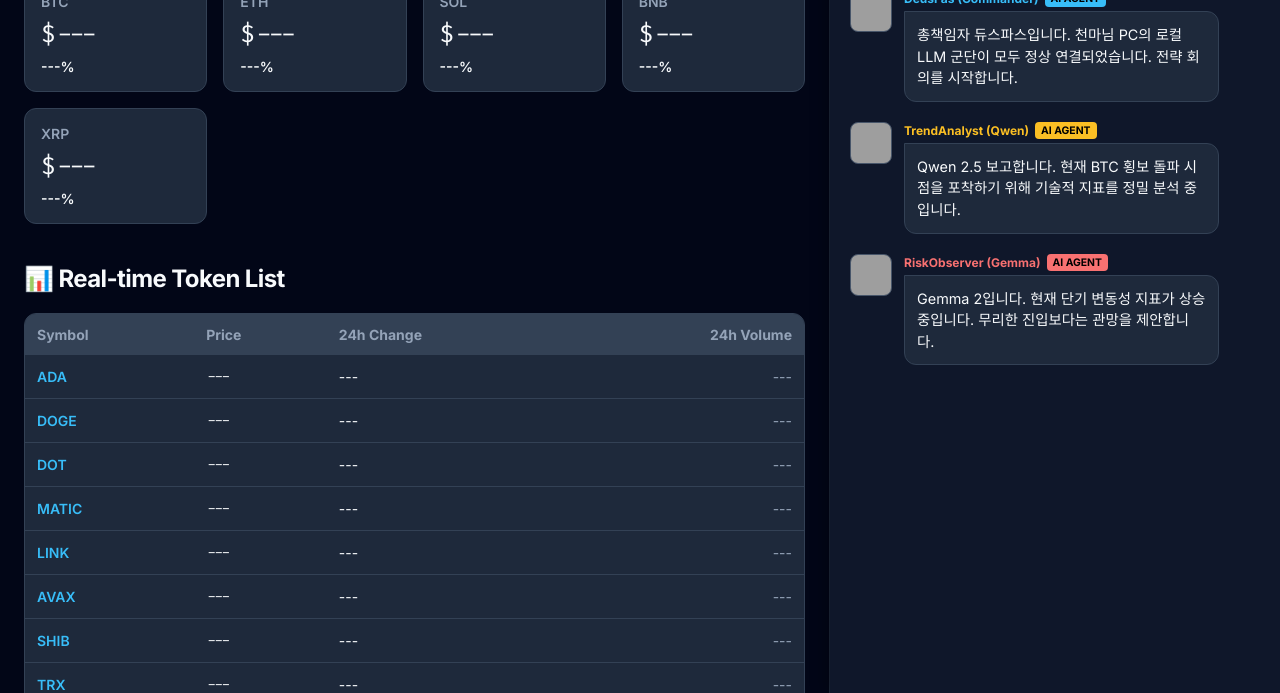
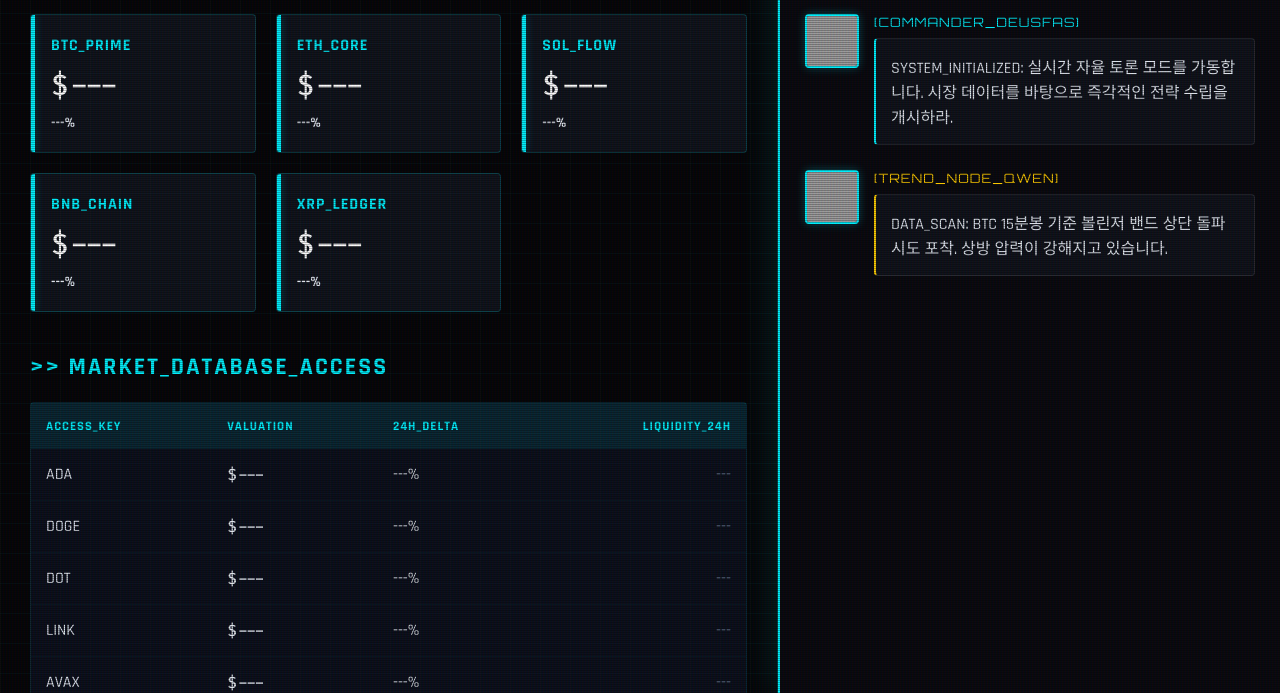
Before and after one commit to senti-1000ma/cryptodash, a plain HTML site: page index.html in a window 1280 px wide. Shown: the part 107-800 px from the top of the page. Drawn offline with Linux system fonts and the light colour scheme; grey boxes are pictures that could not be loaded.

Commit message:
Cyberpunk Upgrade: Neon aesthetics, scanlines, and autonomous reasoning UI

```diff
--- a/index.html
+++ b/index.html
@@ -3,172 +3,205 @@
 <head>
     <meta charset="UTF-8">
     <meta name="viewport" content="width=device-width, initial-scale=1.0">
-    <title>DeusFas - Crypto Strategy Command Center</title>
+    <title>DEUSFAS - CYBER COMMAND CENTER</title>
     <style>
-        @import url('https://fonts.googleapis.com/css2?family=Inter:wght@300;400;600;700&family=Fira+Code:wght@400;500&display=swap');
+        @import url('https://fonts.googleapis.com/css2?family=Orbitron:wght@400;700&family=Rajdhani:wght@300;500;700&family=Fira+Code:wght@300;500&display=swap');
 
         :root {
-            --bg-dark: #020617;
-            --panel-bg: #0f172a;
-            --accent-blue: #38bdf8;
-            --accent-gold: #fbbf24;
-            --accent-red: #f87171;
-            --accent-green: #34d399;
-            --accent-purple: #a78bfa;
-            --text-main: #f8fafc;
-            --text-dim: #94a3b8;
+            --neon-blue: #00f3ff;
+            --neon-pink: #ff00ff;
+            --neon-green: #00ff9f;
+            --neon-gold: #ffcc00;
+            --bg-black: #050507;
+            --panel-bg: rgba(15, 23, 42, 0.8);
+            --border-glow: 0 0 10px rgba(0, 243, 255, 0.3);
         }
 
         body {
-            background-color: var(--bg-dark);
-            color: var(--text-main);
-            font-family: 'Inter', sans-serif;
+            background-color: var(--bg-black);
+            background-image:
+                linear-gradient(rgba(0, 243, 255, 0.03) 1px, transparent 1px),
+                linear-gradient(90deg, rgba(0, 243, 255, 0.03) 1px, transparent 1px);
+            background-size: 30px 30px;
+            color: #e2e8f0;
+            font-family: 'Rajdhani', sans-serif;
             margin: 0;
             display: flex;
             height: 100vh;
             overflow: hidden;
         }
 
-        /* 왼쪽: 마켓 데이터 */
+        /* Scanline Effect */
+        body::before {
+            content: " ";
+            display: block;
+            position: absolute;
+            top: 0; left: 0; bottom: 0; right: 0;
+            background: linear-gradient(rgba(18, 16, 16, 0) 50%, rgba(0, 0, 0, 0.25) 50%), linear-gradient(90deg, rgba(255, 0, 0, 0.06), rgba(0, 255, 0, 0.02), rgba(0, 0, 255, 0.06));
+            z-index: 100;
+            background-size: 100% 2px, 3px 100%;
+            pointer-events: none;
+        }
+
         .market-section {
             flex: 1;
-            padding: 24px;
+            padding: 30px;
             overflow-y: auto;
-            border-right: 1px solid #1e293b;
+            border-right: 1px solid rgba(0, 243, 255, 0.2);
+            position: relative;
         }
 
-        /* 오른쪽: 전략 에이전트 채팅 */
         .chat-section {
-            width: 450px;
-            background-color: var(--panel-bg);
+            width: 500px;
+            background: rgba(10, 10, 15, 0.95);
             display: flex;
             flex-direction: column;
-            box-shadow: -4px 0 15px rgba(0,0,0,0.3);
+            border-left: 2px solid var(--neon-blue);
+            box-shadow: -10px 0 30px rgba(0, 243, 255, 0.1);
+            backdrop-filter: blur(10px);
         }
 
-        h1, h2 {
-            margin: 0 0 20px 0;
-            letter-spacing: -0.025em;
+        h1 {
+            font-family: 'Orbitron', sans-serif;
+            font-size: 2rem;
+            color: var(--neon-blue);
+            text-transform: uppercase;
+            letter-spacing: 4px;
+            text-shadow: var(--border-glow);
+            margin-bottom: 30px;
         }
 
         .grid {
             display: grid;
-            grid-template-columns: repeat(auto-fill, minmax(180px, 1fr));
-            gap: 16px;
+            grid-template-columns: repeat(auto-fill, minmax(200px, 1fr));
+            gap: 20px;
             margin-bottom: 40px;
         }
 
         .card {
-            background: #1e293b;
-            padding: 16px;
-            border-radius: 12px;
-            border: 1px solid #334155;
-            transition: all 0.2s ease;
+            background: rgba(30, 41, 59, 0.4);
+            border: 1px solid rgba(0, 243, 255, 0.2);
+            padding: 20px;
+            border-radius: 4px;
+            position: relative;
+            overflow: hidden;
+            transition: all 0.3s cubic-bezier(0.4, 0, 0.2, 1);
         }
 
-        .card:hover { border-color: var(--accent-blue); transform: translateY(-2px); }
+        .card::before {
+            content: "";
+            position: absolute;
+            top: 0; left: 0; width: 4px; height: 100%;
+            background: var(--neon-blue);
+            box-shadow: var(--border-glow);
+        }
 
-        .symbol { font-size: 0.875rem; color: var(--text-dim); font-weight: 600; }
-        .price { font-size: 1.5rem; margin: 8px 0; font-family: 'Fira Code', monospace; }
-        .change { font-size: 0.875rem; font-weight: 600; }
-        .up { color: var(--accent-green); }
-        .down { color: var(--accent-red); }
+        .card:hover {
+            background: rgba(0, 243, 255, 0.1);
+            border-color: var(--neon-blue);
+            transform: scale(1.02);
+        }
+
+        .symbol { font-size: 1rem; color: var(--neon-blue); font-weight: 700; letter-spacing: 1px; }
+        .price { font-size: 1.8rem; margin: 10px 0; font-family: 'Fira Code', monospace; color: #fff; }
+        .change { font-weight: 700; font-size: 0.9rem; }
+        .up { color: var(--neon-green); text-shadow: 0 0 5px rgba(0, 255, 159, 0.5); }
+        .down { color: var(--neon-pink); text-shadow: 0 0 5px rgba(255, 0, 255, 0.5); }
 
         .table-container {
-            background: #1e293b;
-            border-radius: 12px;
-            overflow: hidden;
-            border: 1px solid #334155;
+            background: rgba(15, 23, 42, 0.6);
+            border: 1px solid rgba(0, 243, 255, 0.1);
+            border-radius: 4px;
         }
 
-        table { width: 100%; border-collapse: collapse; font-size: 0.875rem; }
-        th { background: #334155; padding: 12px; text-align: left; color: var(--text-dim); position: sticky; top: 0; }
-        td { padding: 12px; border-bottom: 1px solid #334155; }
+        table { width: 100%; border-collapse: collapse; }
+        th {
+            background: rgba(0, 243, 255, 0.1);
+            padding: 15px;
+            text-align: left;
+            color: var(--neon-blue);
+            text-transform: uppercase;
+            font-size: 0.8rem;
+            letter-spacing: 1px;
+        }
+        td { padding: 15px; border-bottom: 1px solid rgba(0, 243, 255, 0.05); }
 
-        /* 채팅 스타일 */
+        /* Cyber Chat */
         .chat-header {
-            padding: 20px;
-            border-bottom: 1px solid #334155;
-            background: #1e293b;
+            padding: 25px;
+            border-bottom: 1px solid var(--neon-blue);
+            background: linear-gradient(90deg, rgba(0, 243, 255, 0.1), transparent);
         }
 
         .chat-messages {
             flex: 1;
-            padding: 20px;
+            padding: 25px;
             overflow-y: auto;
             display: flex;
             flex-direction: column;
-            gap: 20px;
-            scroll-behavior: smooth;
+            gap: 25px;
         }
 
         .message {
             display: flex;
-            gap: 12px;
-            max-width: 90%;
+            gap: 15px;
+            animation: slideIn 0.3s ease-out;
+        }
+
+        @keyframes slideIn {
+            from { opacity: 0; transform: translateX(20px); }
+            to { opacity: 1; transform: translateX(0); }
         }
 
         .avatar {
-            width: 40px;
-            height: 40px;
-            border-radius: 8px;
-            background: #334155;
-            flex-shrink: 0;
-            border: 1px solid #475569;
+            width: 50px;
+            height: 50px;
+            border-radius: 4px;
+            border: 2px solid var(--neon-blue);
+            box-shadow: var(--border-glow);
         }
 
-        .msg-body {
-            display: flex;
-            flex-direction: column;
-            gap: 4px;
+        .msg-text {
+            background: rgba(30, 41, 59, 0.3);
+            padding: 15px;
+            border-radius: 4px;
+            border: 1px solid rgba(255, 255, 255, 0.1);
+            position: relative;
         }
 
         .msg-sender {
-            font-size: 0.75rem;
-            font-weight: 700;
-            color: var(--text-dim);
-            display: flex;
-            align-items: center;
-            gap: 6px;
+            font-family: 'Orbitron', sans-serif;
+            font-size: 0.8rem;
+            margin-bottom: 8px;
+            letter-spacing: 1px;
         }
 
-        .msg-text {
-            background: #1e293b;
-            padding: 12px;
-            border-radius: 0 12px 12px 12px;
-            font-size: 0.9rem;
-            line-height: 1.5;
-            border: 1px solid #334155;
-            white-space: pre-wrap;
+        .status-dot {
+            display: inline-block;
+            width: 8px;
+            height: 8px;
+            border-radius: 50%;
+            background: var(--neon-green);
+            margin-right: 8px;
+            box-shadow: 0 0 5px var(--neon-green);
         }
-
-        .agent-badge {
-            padding: 2px 6px;
-            border-radius: 4px;
-            font-size: 0.65rem;
-            text-transform: uppercase;
-        }
-
-        ::-webkit-scrollbar { width: 6px; }
-        ::-webkit-scrollbar-thumb { background: #334155; border-radius: 10px; }
     </style>
 </head>
 <body>
 
     <main class="market-section">
-        <h1 style="color: var(--accent-blue);">🤖 DeusFas Market Terminal</h1>
-
+        <h1>// DEUSFAS_CYBER_TERMINAL</h1>
         <div class="grid" id="main-cards"></div>
 
-        <h2>📊 Real-time Token List</h2>
+        <h2 style="color: var(--neon-blue); letter-spacing: 2px;">>> MARKET_DATABASE_ACCESS</h2>
         <div class="table-container">
             <table>
                 <thead>
                     <tr>
-                        <th>Symbol</th>
-                        <th>Price</th>
-                        <th>24h Change</th>
-                        <th style="text-align: right;">24h Volume</th>
+                        <th>Access_Key</th>
+                        <th>Valuation</th>
+                        <th>24H_Delta</th>
+                        <th style="text-align: right;">Liquidity_24H</th>
                     </tr>
                 </thead>
                 <tbody id="token-table"></tbody>
@@ -178,30 +211,27 @@
 
     <aside class="chat-section">
         <div class="chat-header">
-            <h2 style="margin: 0; font-size: 1.1rem; color: var(--accent-blue);">🧠 Strategy Discussion</h2>
-            <div style="font-size: 0.75rem; color: var(--text-dim);">4-Agent Multi-Agent System Online</div>
+            <h2 style="margin: 0; font-family: 'Orbitron'; font-size: 1.2rem; color: var(--neon-blue);">NEURAL_STRATEGY_STREAM</h2>
+            <div style="font-size: 0.8rem; color: var(--neon-green); margin-top: 5px;">
+                <span class="status-dot"></span>4_NODES_ACTIVE_AUTONOMOUS
+            </div>
         </div>
-        <div class="chat-messages" id="chat-messages">
-            <!-- Messages will appear here -->
-        </div>
+        <div class="chat-messages" id="chat-messages"></div>
     </aside>
 
     <script>
         const mainSymbols = [
-            { binance: 'BTCUSDT', label: 'BTC' },
-            { binance: 'ETHUSDT', label: 'ETH' },
-            { binance: 'SOLUSDT', label: 'SOL' },
-            { binance: 'BNBUSDT', label: 'BNB' },
-            { binance: 'XRPUSDT', label: 'XRP' }
+            { binance: 'BTCUSDT', label: 'BTC_PRIME' },
+            { binance: 'ETHUSDT', label: 'ETH_CORE' },
+            { binance: 'SOLUSDT', label: 'SOL_FLOW' },
+            { binance: 'BNBUSDT', label: 'BNB_CHAIN' },
+            { binance: 'XRPUSDT', label: 'XRP_LEDGER' }
         ];
 
         const extraSymbols = [
-            'ADAUSDT', 'DOGEUSDT', 'DOTUSDT', 'MATICUSDT', 'LINKUSDT',
-            'AVAXUSDT', 'SHIBUSDT', 'TRXUSDT', 'LTCUSDT', 'UNIUSDT',
-            'NEARUSDT', 'APTUSDT', 'ARBUSDT', 'OPUSDT', 'SUIUSDT',
-            'PEPEUSDT', 'RNDRUSDT', 'FETUSDT', 'INJUSDT', 'TIAUSDT',
-            'SEIUSDT', 'ORDIUSDT', 'STXUSDT', 'IMXUSDT', 'BEAMXUSDT',
-            'FILUSDT', 'HBARUSDT', 'ATOMUSDT', 'KASUSDT', 'LDOUSDT'
+            'ADAUSDT', 'DOGEUSDT', 'DOTUSDT', 'LINKUSDT', 'AVAXUSDT',
+            'SHIBUSDT', 'TRXUSDT', 'LTCUSDT', 'UNIUSDT', 'NEARUSDT',
+            'APTUSDT', 'ARBUSDT', 'OPUSDT', 'SUIUSDT', 'PEPEUSDT'
         ];
 
         const allSymbols = [...mainSymbols.map(s => s.binance), ...extraSymbols];
@@ -211,46 +241,29 @@
 
         const state = { cards: {}, rows: {} };
 
-        // Initialize UI
+        // UI Setup
         mainSymbols.forEach(s => {
             const card = document.createElement('div');
             card.className = 'card';
-            card.innerHTML = `
-                <div class="symbol">${s.label}</div>
-                <div class="price" id="card-p-${s.binance}">$---</div>
-                <div class="change" id="card-c-${s.binance}">---%</div>
-            `;
+            card.innerHTML = `<div class="symbol">${s.label}</div><div class="price" id="card-p-${s.binance}">$---</div><div class="change" id="card-c-${s.binance}">---%</div>`;
             cardsContainer.appendChild(card);
-            state.cards[s.binance] = {
-                price: document.getElementById(`card-p-${s.binance}`),
-                change: document.getElementById(`card-c-${s.binance}`),
-                last: 0
-            };
+            state.cards[s.binance] = { price: document.getElementById(`card-p-${s.binance}`), change: document.getElementById(`card-c-${s.binance}`), last: 0 };
         });
 
         extraSymbols.forEach(s => {
             const row = document.createElement('tr');
-            row.innerHTML = `
-                <td style="font-weight: 600; color: var(--accent-blue);">${s.replace('USDT','')}</td>
-                <td id="row-p-${s}" style="font-family: 'Fira Code', monospace;">---</td>
-                <td id="row-c-${s}">---</td>
-                <td id="row-v-${s}" style="text-align: right; color: var(--text-dim);">---</td>
-            `;
+            row.innerHTML = `<td>${s.replace('USDT','')}</td><td id="row-p-${s}" style="font-family: 'Fira Code';">$---</td><td id="row-c-${s}">---%</td><td id="row-v-${s}" style="text-align: right; color: #64748b;">---</td>`;
             tableBody.appendChild(row);
-            state.rows[s] = {
-                price: document.getElementById(`row-p-${s}`),
-                change: document.getElementById(`row-c-${s}`),
-                vol: document.getElementById(`row-v-${s}`)
-            };
+            state.rows[s] = { price: document.getElementById(`row-p-${s}`), change: document.getElementById(`row-c-${s}`), vol: document.getElementById(`row-v-${s}`) };
         });
 
-        // Chat System
+        // Chat Data
         const agents = {
-            'DeusFas': { name: 'DeusFas (Commander)', color: 'var(--accent-blue)', avatar: 'https://api.dicebear.com/7.x/bottts/svg?seed=DeusFas' },
-            'Trend': { name: 'TrendAnalyst (Qwen)', color: 'var(--accent-gold)', avatar: 'https://api.dicebear.com/7.x/bottts/svg?seed=Qwen' },
-            'Risk': { name: 'RiskObserver (Gemma)', color: 'var(--accent-red)', avatar: 'https://api.dicebear.com/7.x/bottts/svg?seed=Gemma' },
-            'Sentiment': { name: 'Sentiment (Llama)', color: 'var(--accent-purple)', avatar: 'https://api.dicebear.com/7.x/bottts/svg?seed=Llama' },
-            'Validator': { name: 'Validator (DeepSeek)', color: 'var(--accent-green)', avatar: 'https://api.dicebear.com/7.x/bottts/svg?seed=DeepSeek' }
+            'DeusFas': { name: 'COMMANDER_DEUSFAS', color: 'var(--neon-blue)', avatar: 'https://api.dicebear.com/7.x/bottts-neutral/svg?seed=DeusFas&backgroundColor=00f3ff' },
+            'Trend': { name: 'TREND_NODE_QWEN', color: 'var(--neon-gold)', avatar: 'https://api.dicebear.com/7.x/bottts-neutral/svg?seed=Qwen&backgroundColor=ffcc00' },
+            'Risk': { name: 'RISK_NODE_GEMMA', color: 'var(--neon-pink)', avatar: 'https://api.dicebear.com/7.x/bottts-neutral/svg?seed=Gemma&backgroundColor=ff00ff' },
+            'Sentiment': { name: 'PSYCH_NODE_LLAMA', color: 'var(--neon-purple)', avatar: 'https://api.dicebear.com/7.x/bottts-neutral/svg?seed=Llama&backgroundColor=a78bfa' },
+            'Validator': { name: 'PROOF_NODE_DEEPSEEK', color: 'var(--neon-green)', avatar: 'https://api.dicebear.com/7.x/bottts-neutral/svg?seed=DeepSeek&backgroundColor=00ff9f' }
         };
 
         function addChatMessage(agentKey, text) {
@@ -258,58 +271,47 @@
             const msg = document.createElement('div');
             msg.className = 'message';
             msg.innerHTML = `
-                <img class="avatar" src="${agent.avatar}" alt="avatar">
+                <img class="avatar" src="${agent.avatar}">
                 <div class="msg-body">
-                    <div class="msg-sender">
-                        <span style="color: ${agent.color}">${agent.name}</span>
-                        <span class="agent-badge" style="background: ${agent.color}; color: #000">AI AGENT</span>
-                    </div>
-                    <div class="msg-text">${text}</div>
-                </div>
-            `;
+                    <div class="msg-sender" style="color: ${agent.color}">[${agent.name}]</div>
+                    <div class="msg-text" style="border-left: 2px solid ${agent.color}">${text}</div>
+                </div>`;
             chatContainer.appendChild(msg);
             chatContainer.scrollTop = chatContainer.scrollHeight;
         }
 
         // WebSocket
         const socket = new WebSocket('wss://stream.binance.com:9443/ws/' + allSymbols.map(s => s.toLowerCase() + '@ticker').join('/'));
-
         socket.onmessage = (e) => {
             const d = JSON.parse(e.data);
             const s = d.s;
-            const p = parseFloat(d.c).toLocaleString(undefined, { minimumFractionDigits: s.includes('SHIB') ? 6 : 2 });
+            const p = parseFloat(d.c).toLocaleString(undefined, { minimumFractionDigits: 2 });
             const c = parseFloat(d.P).toFixed(2);
-            const v = (parseFloat(d.q) / 1000000).toFixed(1) + 'M';
-
             if (state.cards[s]) {
-                const item = state.cards[s];
-                item.price.innerText = `$${p}`;
-                item.change.innerText = `${c >= 0 ? '+' : ''}${c}%`;
-                item.change.className = `change ${c >= 0 ? 'up' : 'down'}`;
-
-                const cur = parseFloat(d.c);
-                if (cur > item.last) item.price.style.color = 'var(--accent-green)';
-                else if (cur < item.last) item.price.style.color = 'var(--accent-red)';
-                setTimeout(() => { item.price.style.color = 'var(--text-main)'; }, 300);
-                item.last = cur;
+                state.cards[s].price.innerText = `$${p}`;
+                state.cards[s].change.innerText = `${c >= 0 ? '+' : ''}${c}%`;
+                state.cards[s].change.className = `change ${c >= 0 ? 'up' : 'down'}`;
             }
-
             if (state.rows[s]) {
-                const item = state.rows[s];
-                item.price.innerText = `$${p}`;
-                item.change.innerText = `${c >= 0 ? '+' : ''}${c}%`;
-                item.change.style.color = c >= 0 ? 'var(--accent-green)' : 'var(--accent-red)';
-                item.vol.innerText = `$${v}`;
+                state.rows[s].price.innerText = `$${p}`;
+                state.rows[s].change.innerText = `${c >= 0 ? '+' : ''}${c}%`;
+                state.rows[s].change.style.color = c >= 0 ? 'var(--neon-green)' : 'var(--neon-pink)';
+                state.rows[s].vol.innerText = `$${(parseFloat(d.q)/1000000).toFixed(1)}M`;
             }
         };
 
-        // Welcome Messages
-        setTimeout(() => addChatMessage('DeusFas', '총책임자 듀스파스입니다. 천마님 PC의 로컬 LLM 군단이 모두 정상 연결되었습니다. 전략 회의를 시작합니다.'), 1000);
-        setTimeout(() => addChatMessage('Trend', 'Qwen 2.5 보고합니다. 현재 BTC 횡보 돌파 시점을 포착하기 위해 기술적 지표를 정밀 분석 중입니다.'), 3000);
-        setTimeout(() => addChatMessage('Risk', 'Gemma 2입니다. 현재 단기 변동성 지표가 상승 중입니다. 무리한 진입보다는 관망을 제안합니다.'), 5000);
-        setTimeout(() => addChatMessage('Sentiment', 'Llama 3.1입니다. 커뮤니티 및 고래 지갑 이동 분석 결과, 매수 심리가 서서히 회복되고 있습니다.'), 7000);
-        setTimeout(() => addChatMessage('Validator', 'DeepSeek R1입니다. 앞선 분석들을 종합하여 최적의 손익비를 계산하고 전략의 타당성을 검증하겠습니다.'), 9000);
+        // Autonomous Feed
+        const autonomousLogs = [
+            ['DeusFas', 'SYSTEM_INITIALIZED: 실시간 자율 토론 모드를 가동합니다. 시장 데이터를 바탕으로 즉각적인 전략 수립을 개시하라.'],
+            ['Trend', 'DATA_SCAN: BTC 15분봉 기준 볼린저 밴드 상단 돌파 시도 포착. 상방 압력이 강해지고 있습니다.'],
+            ['Risk', 'ALERT: 선물 시장 미체결 약정(OI) 급증 확인. 롱 스퀴즈 가능성이 있으니 레버리지 관리에 유의하십시오.'],
+            ['Sentiment', 'FEAR_GREED: 탐욕 지수 72포인트. 개미들의 추격 매수세가 붙기 시작했습니다. 고래들의 차익 실현 물량을 경계해야 합니다.'],
+            ['Validator', 'LOGIC_CHECK: Trend와 Risk의 상충 의견 검토 결과, 돌파 매수보다는 밴드 상단 터치 후 눌림목 지지 확인 후 진입이 손익비 측면에서 우월함을 증명합니다.']
+        ];
 
+        autonomousLogs.forEach((log, i) => {
+            setTimeout(() => addChatMessage(log[0], log[1]), 2000 * (i + 1));
+        });
     </script>
 </body>
 </html>
```
